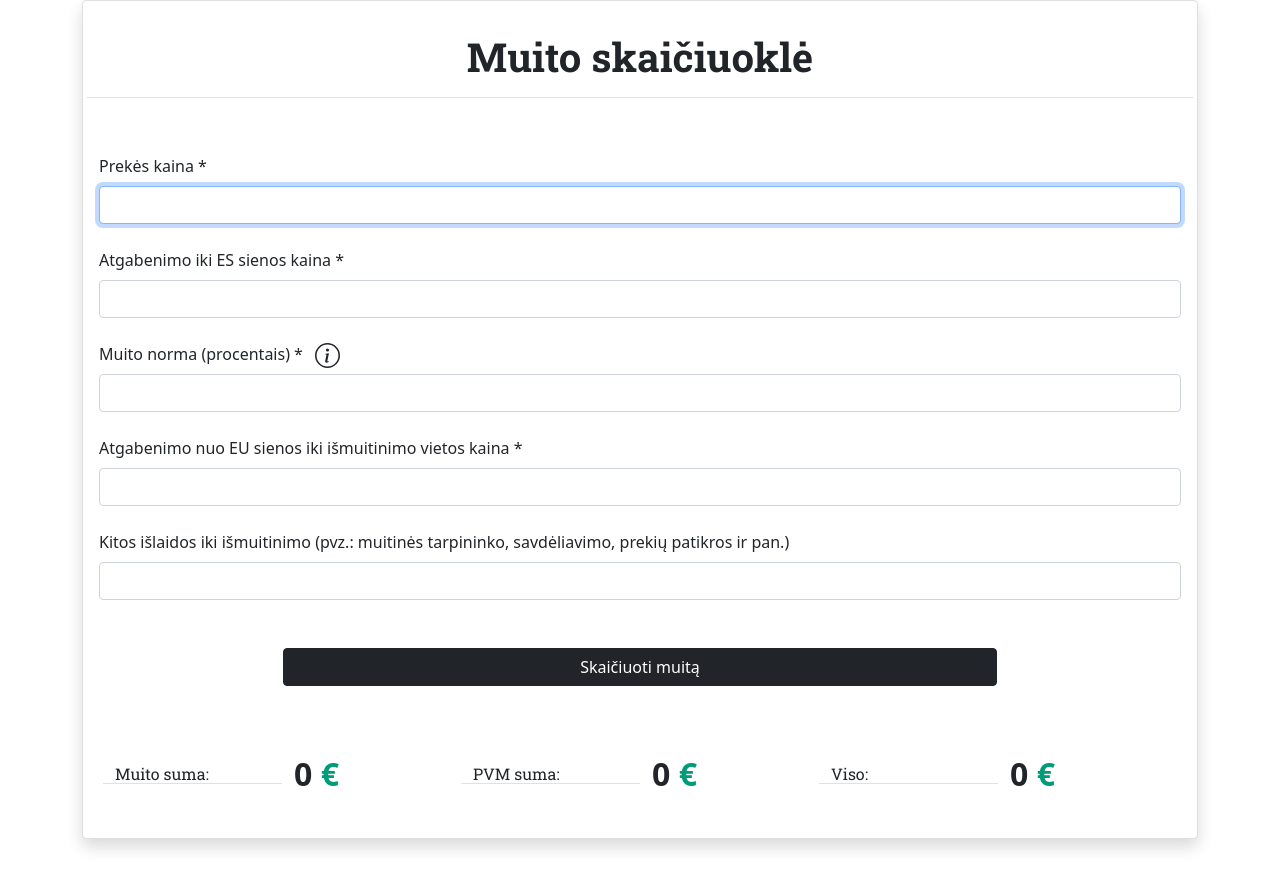
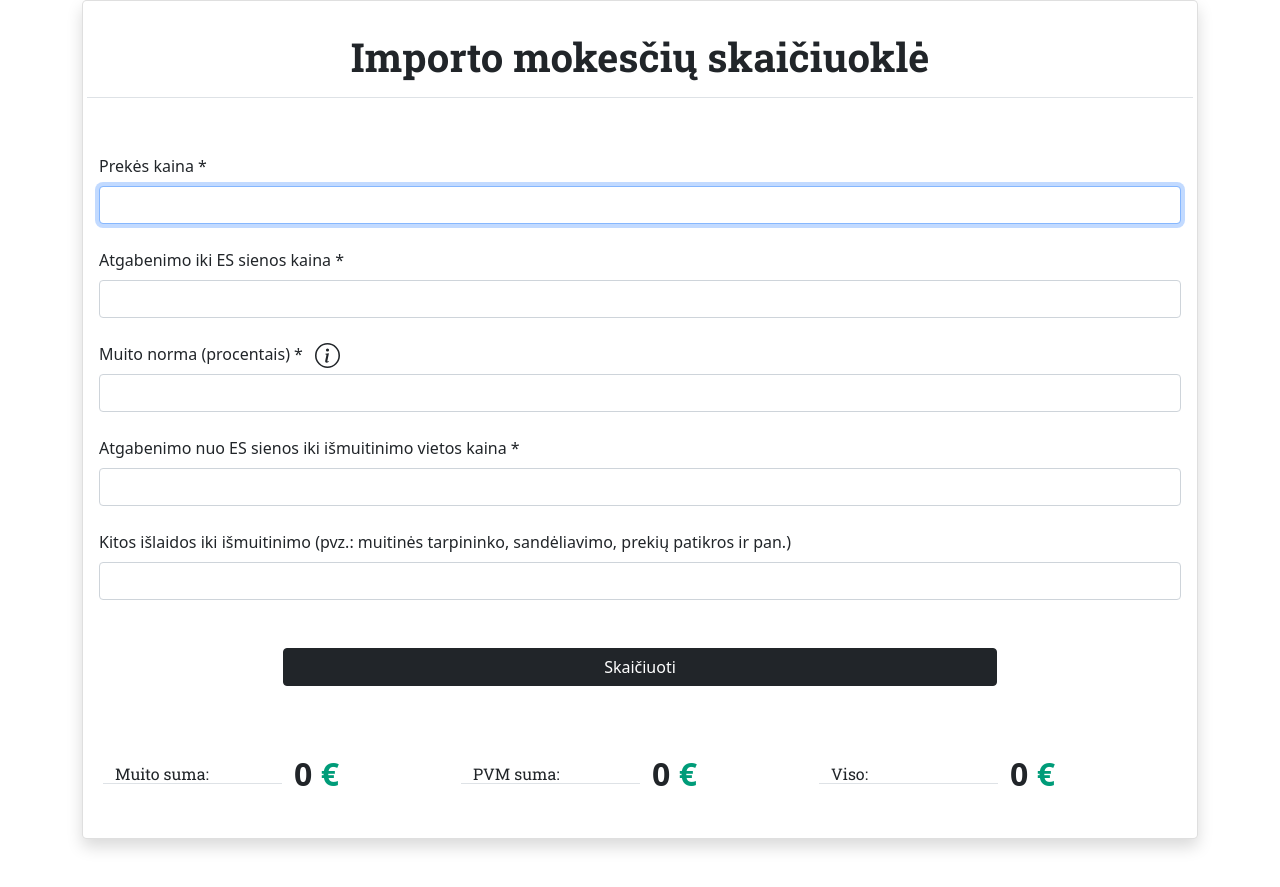
Before and after one commit to GretaSabaliauskiene/customs-calculator, a plain HTML site: page index.html in a window 1280 px wide. Drawn offline with nearby package versions, Linux system fonts and the light colour scheme.

Commit message:
style: changed calculator name

```diff
--- a/index.html
+++ b/index.html
@@ -20,7 +20,7 @@
         <div class="card rounded-3 shadow p-3 mb-5 bg-white rounded " >
             <div class="form-label border-bottom row ">
                 <div class="col text-center">
-                    <h1 class="calculator__title">Muito skaičiuoklė</h1>
+                    <h1 class="calculator__title">Importo mokesčių skaičiuoklė</h1>
                 </div>
             </div>
               <form id="customs-calculator-form">
@@ -76,7 +76,7 @@
                 </div>
                 <div class="form-group pb-4">
                   <label class="mb-2"  for="transfer_price_in_eu"
-                    >Atgabenimo nuo EU sienos iki išmuitinimo vietos kaina *
+                    >Atgabenimo nuo ES sienos iki išmuitinimo vietos kaina *
                   </label>
                   <input
                     name="transfer_price_in_eu"
@@ -89,7 +89,7 @@
                   />
                 </div>
                 <div class="form-group pb-5">
-                  <label class="mb-2"   for="other_costs">Kitos išlaidos iki išmuitinimo (pvz.: muitinės tarpininko, savdėliavimo, prekių patikros ir pan.)</label>
+                  <label class="mb-2"   for="other_costs">Kitos išlaidos iki išmuitinimo (pvz.: muitinės tarpininko, sandėliavimo, prekių patikros ir pan.)</label>
                   <input
                     name="other_costs"
                     id="other_costs"
@@ -101,7 +101,7 @@
                 </div>
             <div class="row  justify-content-center">
               <div class="col-8">
-                <button id="calculator__button" type="submit" onclick="displayCalculatorResults()" class="btn btn-dark" >Skaičiuoti muitą</button>
+                <button id="calculator__button" type="submit" onclick="displayCalculatorResults()" class="btn btn-dark" >Skaičiuoti</button>
               </div>
             </div>
             <div class="row justify-content-center align-items-center calculator__results  mt-5 mb-4  d-flex ">
```
